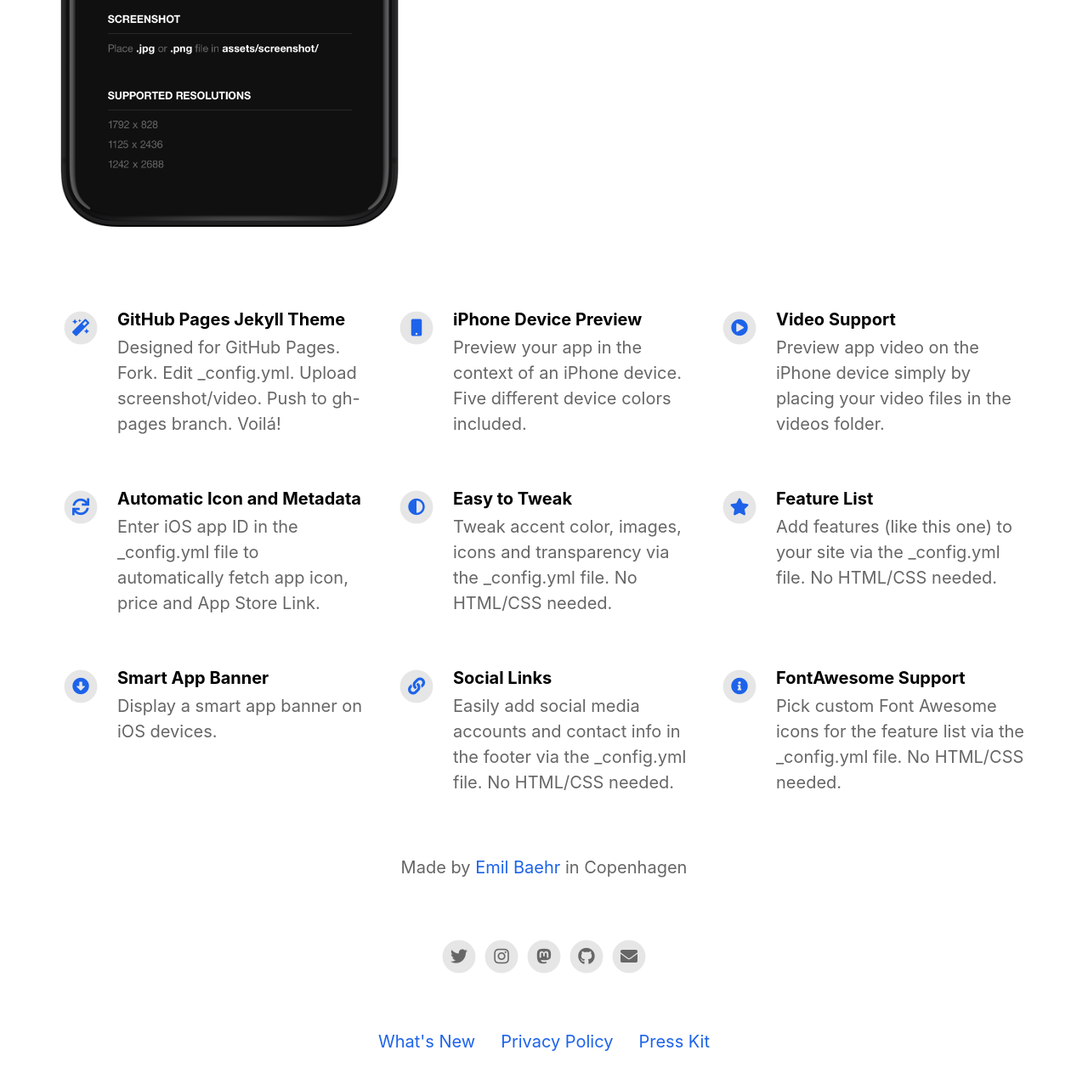
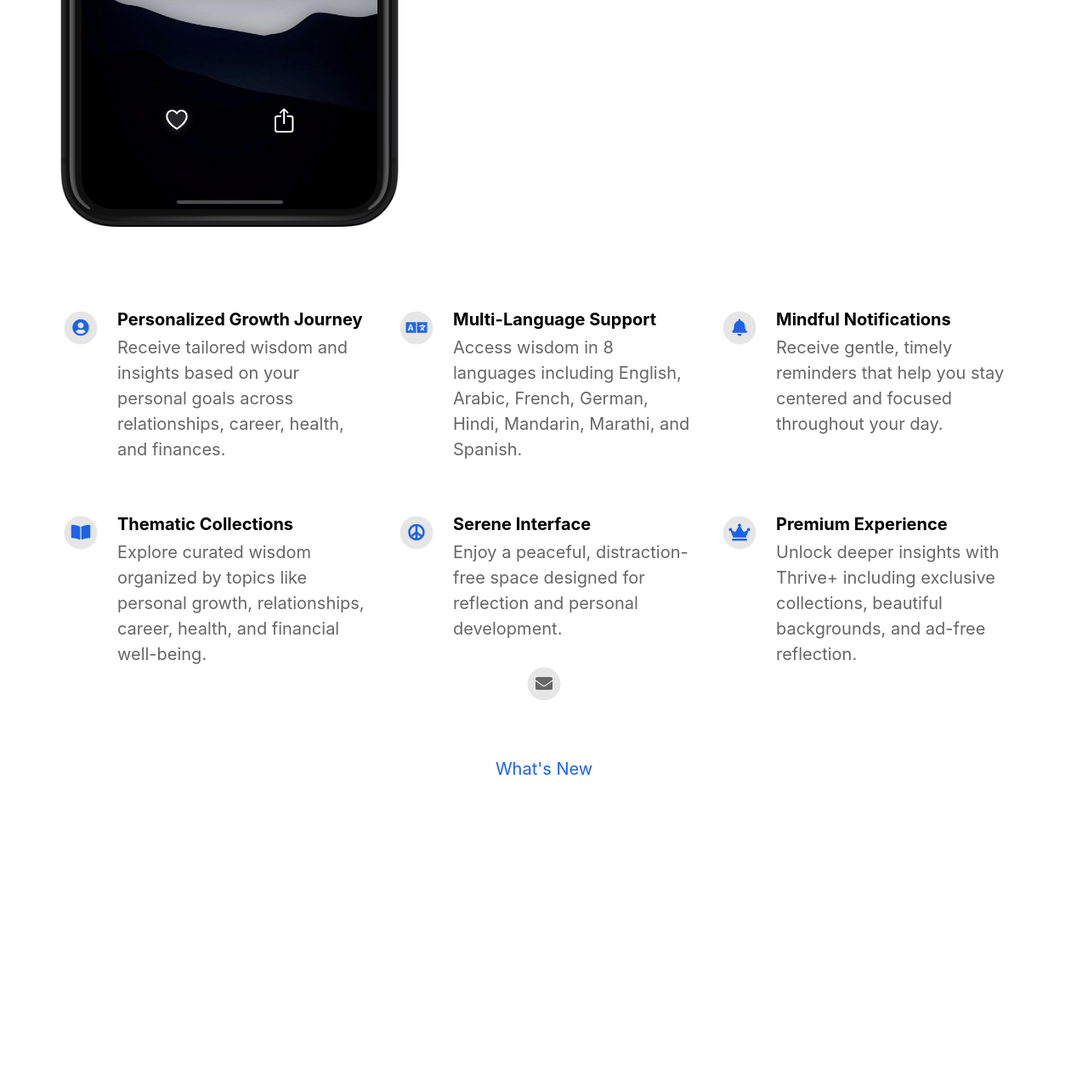
Before and after one commit to emilbaehr/automatic-app-landing-page, a Jekyll site: the page built from index.html, in a window 1280 px wide and 1400 px high, scrolled down 624 px, cut to the strip 94-1370 px from the top of the window. Shown: the whole strip at 85% size. Built offline with Jekyll 4.4.1, drawn with Linux system fonts in a browser that asks for light colours; nearby versions of some CDN libraries; after the commit the page ends 1703 px from its top, so only the background shows below that; some of the changed text lies outside the part shown.

Commit message:
Update the config

```diff
--- a/_config.yml
+++ b/_config.yml
@@ -1,80 +1,64 @@
 #page title
-page_title                                :                                           # Automatically populates with app name if not set and if iOS app ID is set. Otherwise enter manually.
+page_title                                : Thrive - Bloom with Purpose                                          # Automatically populates with app name if not set and if iOS app ID is set. Otherwise enter manually.
 
 # App Info
-ios_app_id                                : 1234793120                                # Required. Enter iOS app ID to automatically populate name, price and icons (e.g. 718043190).
+ios_app_id                                : 6502307750                                # Required. Enter iOS app ID to automatically populate name, price and icons (e.g. 718043190).
 ios_app_country                           : us                                        # Required outside USA. Enter 2 letter country code as in https://en.wikipedia.org/wiki/ISO_3166-1_alpha-2
 
-appstore_link                             :                                           # Automatically populates if not set and if iOS app ID is set. Otherwise enter manually.
+appstore_link                             : https://apps.apple.com/app/id6502307750                                          # Automatically populates if not set and if iOS app ID is set. Otherwise enter manually.
 playstore_link                            :                                           # Enter Google Play Store URL.
-presskit_download_link                    : https://emilbaehr.com                                          # Enter a link to downloadable file or (e.g. public Dropbox link to a .zip file).
+presskit_download_link                    :                                         # Enter a link to downloadable file or (e.g. public Dropbox link to a .zip file).
                                                                                       # Or upload your press kit file to assets and set path accordingly (e.g. "assets/your_press_kit.zip").
 
 app_icon                                  : # assets/appicon.png                      # Automatically populates if not set and if iOS app ID is set.  Otherwise enter path to icon file manually.
-app_name                                  :                                           # Automatically populates if not set and if iOS app ID is set.  Otherwise enter manually.
+app_name                                  : Thrive - Bloom with Purpose                                          # Automatically populates if not set and if iOS app ID is set.  Otherwise enter manually.
 app_price                                 :                                           # Automatically populates if not set and if iOS app ID is set.  Otherwise enter manually.
-app_description                           : Write a short tagline for your app.
+app_description                           : Cultivate clarity and personal growth with daily wisdom that nurtures your mind, body, and spirit. Thrive delivers personalized insights for a more purposeful life.
 
 enable_smart_app_banner                   : true                                      # Set to true to show a smart app banner at top of page on mobile devices.
 
 
 
 # Information About Yourself
-your_name                                 : Emil Baehr
-your_link                                 : https://emilbaehr.com
-your_city                                 : Copenhagen
-email_address                             : emil.baehr@gmail.com
+your_name                                 :
+your_link                                 : swapverse00@gmail.com
+your_city                                 :
+email_address                             : swapverse00@gmail.com
 facebook_username                         :
-instagram_username                        : ebaehr
-twitter_username                          : ebaehr
-github_username                           : emilbaehr
+instagram_username                        :
+twitter_username                          :
+github_username                           :
 youtube_username                          :
-mastodon_link                             : https://mastodon.social/@ebaehr
+mastodon_link                             :
 
 
 
 # Feature List                            Edit, add or remove features to be presented.
 features                                  :
 
-  - title                                 : GitHub Pages Jekyll Theme
-    description                           : Designed for GitHub Pages. Fork. Edit _config.yml. Upload screenshot/video. Push to gh-pages branch. Voilá!
-    fontawesome_icon_name                 : magic
+  - title                                 : Personalized Growth Journey
+    description                           : Receive tailored wisdom and insights based on your personal goals across relationships, career, health, and finances.
+    fontawesome_icon_name                 : user-circle
 
-  - title                                 : iPhone Device Preview
-    description                           : Preview your app in the context of an iPhone device. Five different device colors included.
-    fontawesome_icon_name                 : mobile
+  - title                                 : Multi-Language Support
+    description                           : Access wisdom in 8 languages including English, Arabic, French, German, Hindi, Mandarin, Marathi, and Spanish.
+    fontawesome_icon_name                 : language
 
-  - title                                 : Video Support
-    description                           : Preview app video on the iPhone device simply by placing your video files in the videos folder.
-    fontawesome_icon_name                 : play-circle
+  - title                                 : Mindful Notifications
+    description                           : Receive gentle, timely reminders that help you stay centered and focused throughout your day.
+    fontawesome_icon_name                 : bell
 
-  - title                                 : Automatic Icon and Metadata
-    description                           : Enter iOS app ID in the _config.yml file to automatically fetch app icon, price and App Store Link.
-    fontawesome_icon_name                 : sync
+  - title                                 : Thematic Collections
+    description                           : Explore curated wisdom organized by topics like personal growth, relationships, career, health, and financial well-being.
+    fontawesome_icon_name                 : book-open
 
-  - title                                 : Easy to Tweak
-    description                           : Tweak accent color, images, icons and transparency via the _config.yml file. No HTML/CSS needed.
-    fontawesome_icon_name                 : adjust
+  - title                                 : Serene Interface
+    description                           : Enjoy a peaceful, distraction-free space designed for reflection and personal development.
+    fontawesome_icon_name                 : peace
 
-  - title                                 : Feature List
-    description                           : Add features (like this one) to your site via the _config.yml file. No HTML/CSS needed.
-    fontawesome_icon_name                 : star
-
-  - title                                 : Smart App Banner
-    description                           : Display a smart app banner on iOS devices.
-    fontawesome_icon_name                 : arrow-alt-circle-down
-
-  - title                                 : Social Links
-    description                           : Easily add social media accounts and contact info in the footer via the _config.yml file. No HTML/CSS needed.
-    fontawesome_icon_name                 : link
-
-  - title                                 : FontAwesome Support
-    description                           : Pick custom Font Awesome icons for the feature list via the _config.yml file. No HTML/CSS needed.
-    fontawesome_icon_name                 : info-circle
-
-  - title                                 : # New Feature Title
-    description                           : # New Feature Description
-    fontawesome_icon_name                 : # Enter Font Awesome icon name (e.g. star). Find icons on fontawesome.com/icons.
+  - title                                 : Premium Experience
+    description                           : Unlock deeper insights with Thrive+ including exclusive collections, beautiful backgrounds, and ad-free reflection.
+    fontawesome_icon_name                 : crown
 
 
 
```
Also changed, not shown: _pages/privacypolicy.md (+20 -51 lines), assets/playstore.png (deleted), assets/screenshot/yourscreenshot.png, 1 other file.
